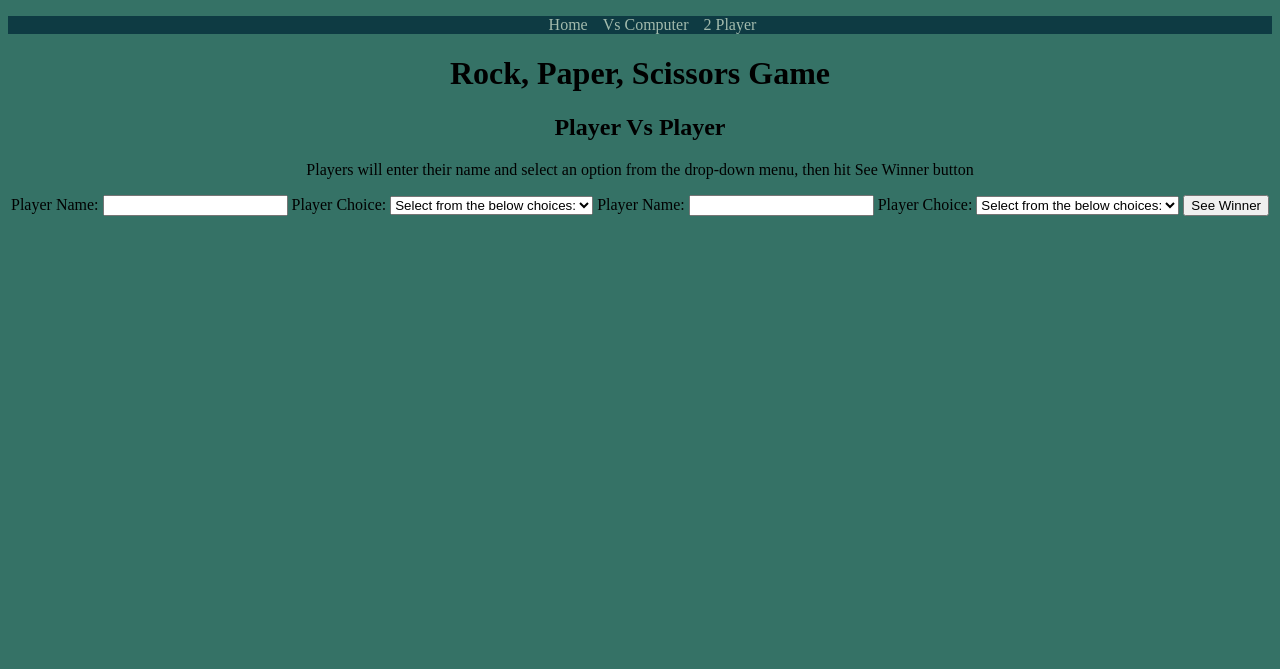
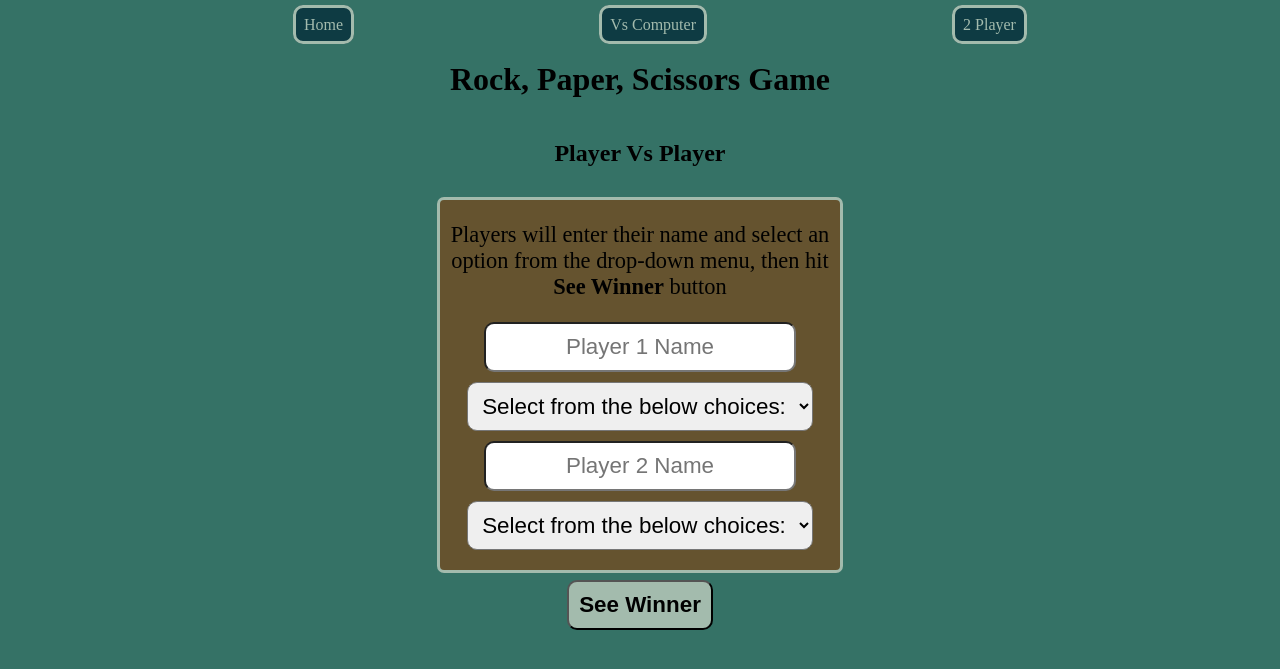
Before and after one commit to ScottDrysdale86/RPS_game_Wk3_HW, a Flask app: page /2player in a window 1280 px wide. Shown: the top 669 px of the page. Run offline with Flask 2, Linux system fonts and the light colour scheme.

Commit message:
finished styling. fixed draw

```diff
--- a/controllers/controller.py
+++ b/controllers/controller.py
@@ -66,9 +66,13 @@ def two_play():
         player_2 = Player(player2_name, player2_choice)
 
         result = Game.play_computer(player_1, player_2)
+        if result != None:
+            result_name = result.name
+        else:
+            result_name = "No-one"
         return render_template(
             "winner_2play.html",
-            result=result.name,
+            result_name=result_name,
             player1_name=player1_name,
             player1_choice=player1_choice,
             player2_name=player2_name,
--- a/static/style.css
+++ b/static/style.css
@@ -4,43 +4,251 @@ body {
 }
 
 header {
-	background-color: #0e3b43;
+	height: 1.5rem;
+	width: auto;
 }
 
 nav {
-	align-items: center;
 	color: white;
 }
 
-ul {
+nav > ul {
 	display: flex;
-	justify-content: center;
+	justify-content: space-evenly;
+	align-items: center;
 }
-li {
-	margin-right: 15px;
+nav > ul > li {
 	list-style: none;
 }
 
 a {
 	color: #a3bbad;
+	background-color: #0e3b43;
 	text-decoration: none;
 	font-size: 1rem;
+	border: #a3bbad;
+	border-style: solid;
+	border-radius: 10px;
+	width: fit-content;
+	padding: 8px;
+}
+/* index main page */
+#index {
+	display: flex;
+	flex-direction: row;
+	justify-content: space-around;
+	align-items: center;
+}
+#basic_game {
+	display: flex;
+	flex-direction: column;
+	margin: 10px 0px;
+	height: 250px;
+	width: 300px;
+	background-color: #65532f;
+	border-color: #a3bbad;
+	border-style: solid;
+	border-radius: 7px;
 }
 
-main {
-	border: 10px;
-	border-color: black;
-	border-width: 10px;
-	border-radius: 10px;
+#basic_game h3 {
+	margin: 0;
+	padding-bottom: 15px;
 }
 
+#basic_game h4 {
+	margin: 0;
+}
 h1 {
 	text-align: center;
 }
 
-#two_play {
-	border: 10px;
-	border-color: black;
-	border-width: 10px;
+#user_input {
+	display: flex;
+	flex-direction: column;
+	margin: 10px 0px;
+	height: 250px;
+	width: 300px;
+	background-color: #65532f;
+	border-color: #a3bbad;
+	border-style: solid;
+	border-radius: 7px;
+}
+
+#user_input h4 {
+	margin: 0px;
+}
+
+#user_input h3 {
+	margin: 0;
+	padding-bottom: 15px;
+}
+
+#how_win {
+	display: flex;
+	flex-direction: column;
+	margin: 10px 0px;
+	height: 250px;
+	width: 300px;
+	background-color: #65532f;
+	border-color: #a3bbad;
+	border-style: solid;
+	border-radius: 7px;
+}
+
+#how_win h3 {
+	margin: 0;
+	padding-bottom: 15px;
+}
+
+#how_win ul {
+	text-align: center;
+}
+
+#how_win ul li {
+	width: 200px;
+	font-size: 1.2rem;
+}
+
+#how_win p {
+	margin: 0;
+	padding-bottom: 15px;
+}
+
+/* Styling for basic 2 player */
+.basic {
+	display: flex;
+	flex-direction: column;
+	justify-content: center;
+	align-items: center;
+}
+
+.choices {
+	display: flex;
+	flex-direction: column;
+	align-items: center;
+	font-size: 2rem;
+	margin: 0px;
+	height: 80px;
+	width: 500px;
+	background-color: #65532f;
+	border-color: #a3bbad;
+	border-style: solid;
+	border-radius: 7px;
+}
+
+.result {
+	display: flex;
+	flex-direction: column;
+	font-weight: bold;
+	font-size: 2rem;
+	margin: 10px 0px;
+	height: 80px;
+	width: 300px;
+	background-color: #65532f;
+	border-color: #a3bbad;
+	border-style: solid;
+	border-radius: 7px;
+}
+/* styling for basic v computer */
+.basic-comp {
+	display: flex;
+	flex-direction: column;
+	justify-content: center;
+	align-items: center;
+}
+
+#player_choice {
+	display: flex;
+	flex-direction: column;
+	align-items: center;
+	font-size: 2rem;
+	margin: 10px 0px;
+	height: 60px;
+	width: 400px;
+	background-color: #65532f;
+	border-color: #a3bbad;
+	border-style: solid;
+	border-radius: 7px;
+}
+
+/* style for input v computer */
+
+#comp {
+	display: flex;
+	flex-direction: column;
+	justify-content: center;
+	align-items: center;
+}
+
+.comp_display {
+	display: flex;
+	flex-direction: column;
+	margin: 10px 0px;
+	height: 250px;
+	width: 400px;
+	background-color: #65532f;
+	border-color: #a3bbad;
+	border-style: solid;
+	border-radius: 7px;
+	font-size: 1.4rem;
+}
+
+#player1_form {
+	display: flex;
+	flex-direction: column;
+	justify-items: center;
+	margin: 0 10px 10px 10px;
+}
+
+.player_name {
+	padding: 10px;
+	margin: 0 10px 10px 10px;
+	font-size: 1.4rem;
+	text-align: center;
 	border-radius: 10px;
 }
+
+.dropdown {
+	padding: 10px;
+	margin: 0 10px 10px 10px;
+	font-size: 1.4rem;
+	text-align: center;
+	border-radius: 10px;
+}
+
+.button {
+	background-color: #a3bbad;
+	font-size: 1.4rem;
+	font-weight: bold;
+	border-radius: 10px;
+	padding: 10px;
+	margin: 20px 10px 10px 10px;
+}
+
+#two_display {
+	display: flex;
+	flex-direction: column;
+	margin: 10px 0px;
+	height: 370px;
+	width: 400px;
+	background-color: #65532f;
+	border-color: #a3bbad;
+	border-style: solid;
+	border-radius: 7px;
+	font-size: 1.4rem;
+}
+
+#result_comp {
+	display: flex;
+	flex-direction: column;
+	font-weight: bold;
+	font-size: 2rem;
+	margin: 10px 0px;
+	height: 100px;
+	width: 400px;
+	background-color: #65532f;
+	border-color: #a3bbad;
+	border-style: solid;
+	border-radius: 7px;
+}
--- a/templates/2player.html
+++ b/templates/2player.html
@@ -1,36 +1,46 @@
 {% extends 'base.html' %} {% block two_player %}
 
 <h1>{{ title }}</h1>
-<div id="two_play">
+<div id="comp">
 	<h2>Player Vs Player</h2>
+	<div id="two_display">
 		<p>
-		Players will enter their name and select an option from the drop-down
-		menu, then hit See Winner button
+			Players will enter their name and select an option from the
+			drop-down menu, then hit <b> See Winner</b> button
 		</p>
 		<form action="/2player" method="post">
-		<label for="input-p1-name">Player Name: </label>
-		<input type="text" name="p1-name" id="input-p1-name" />
+			<input
+				class="player_name"
+				type="text"
+				name="p1-name"
+				id="input-p1-name"
+				placeholder="Player 1 Name"
+			/>
 
-		<label for="input-p1-choice">Player Choice: </label>
-		<select name="p1-choice" id="input-p1-choice">
+			<select class="dropdown" name="p1-choice" id="input-p1-choice">
 				<option value="">Select from the below choices:</option>
 				<option value="rock">Rock</option>
 				<option value="paper">Paper</option>
 				<option value="scissors">Scissors</option>
 			</select>
 
-		<label for="input-p2-name">Player Name: </label>
-		<input type="text" name="p2-name" id="input-p2-name" />
+			<input
+				class="player_name"
+				type="text"
+				name="p2-name"
+				id="input-p2-name"
+				placeholder="Player 2 Name"
+			/>
 
-		<label for="input-p2-choice">Player Choice: </label>
-		<select name="p2-choice" id="input-p2-choice">
+			<select class="dropdown" name="p2-choice" id="input-p2-choice">
 				<option value="">Select from the below choices:</option>
 				<option value="rock">Rock</option>
 				<option value="paper">Paper</option>
 				<option value="scissors">Scissors</option>
 			</select>
 
-		<button type="submit">See Winner</button>
+			<button class="button" type="submit">See Winner</button>
 		</form>
 	</div>
+</div>
 {% endblock %}
--- a/templates/basic_computer.html
+++ b/templates/basic_computer.html
@@ -1,8 +1,8 @@
 {% extends 'base.html' %} {% block computer %}
 <h1>{{ title }}</h1>
-<div id="basic-comp">
-    <p>Player 1 chose {{ p_choice }}</p>
-    <h2>{{ result }}</h2>
+<div class="basic-comp">
+	<p id="player_choice">Player 1 chose {{ p_choice }}</p>
+	<h2 id="result_comp">{{ result }}</h2>
 </div>
 
 {% endblock %}
```
Also changed, not shown: models/game.py (+25 -9 lines), templates/basic.html (+5 -3 lines), templates/index.html (+8 -1 lines), templates/v_computer.html (+13 -7 lines), templates/winner.html (+7 -4 lines), templates/winner_2play.html (+6 -6 lines). Lines whose indentation alone changed are shown as unchanged.
